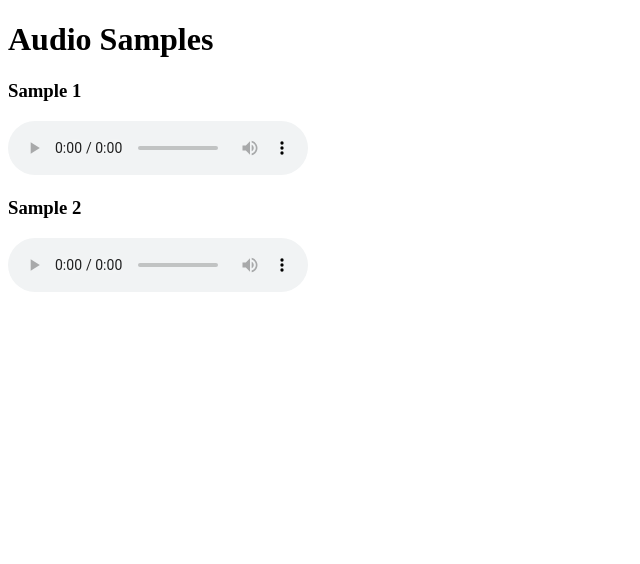
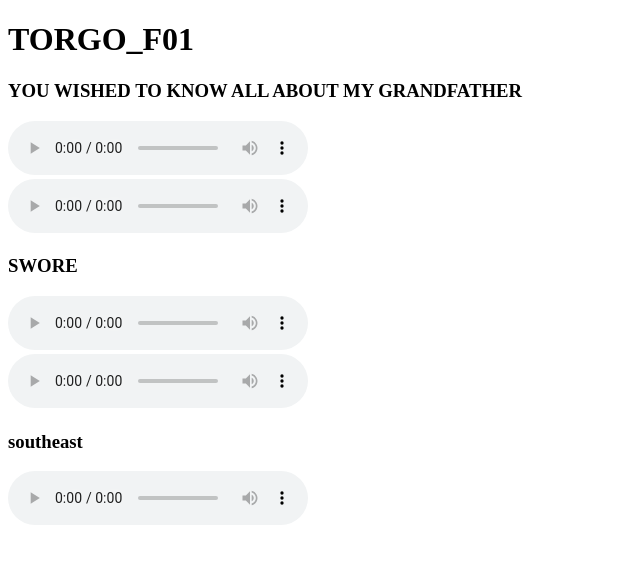
Before and after one commit to TeresaBasili/Automatic-dysarthria-classification-using-Generative-AI-techniques-applied-to-speech-signals, a plain HTML site: page docs/index.html in a window 1280 px wide. Shown: the whole page, without its empty margins (0-640 px from the left). Drawn offline with Linux system fonts and the light colour scheme.

Commit message:
Update index.html

```diff
--- a/docs/index.html
+++ b/docs/index.html
@@ -1,9 +1,10 @@
 <!DOCTYPE html>
 <html lang="en">
-<head><meta charset="utf-8"><title>Audio Samples</title></head>
+<head><meta charset="utf-8"><title>Audio samples generated using Grad-TTS</title></head>
 <body>
-  <h1>Audio Samples</h1>
-  <div><h3>Sample 1</h3><audio controls><source src="sample1.wav" type="audio/wav"></audio></div>
-  <div><h3>Sample 2</h3><audio controls><source src="sample2.wav" type="audio/wav"></audio></div>
+  <h1>TORGO_F01</h1>
+  <div><h3>YOU WISHED TO KNOW ALL ABOUT MY GRANDFATHER</h3><audio controls><source src="sample1.wav" type="audio/wav"></audio></div><audio controls><source src="sample1.wav" type="audio/wav"></audio></div>
+  <div><h3>SWORE</h3><audio controls><source src="sample2.wav" type="audio/wav"></audio></div><audio controls><source src="sample2.wav" type="audio/wav"></audio></div>
+  <div><h3>southeast</h3><audio controls><source src="sample2.wav" type="audio/wav"></audio></div>
 </body>
 </html>
```
